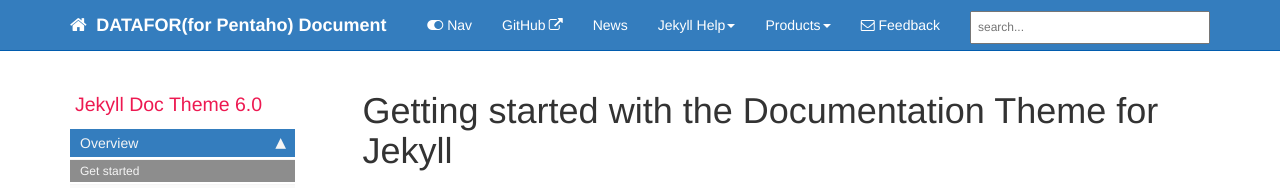
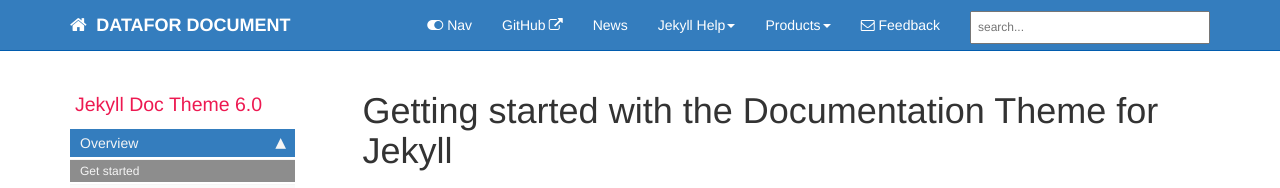
Before and after one commit to pentaho-visualizer/pentaho-visualizer.github.io, a Jekyll site: the page built from index.md, in a window 1280 px wide and 900 px high. Shown: the top 188 px of the window. Built offline with Jekyll 4.4.1, drawn with Linux system fonts in a browser that asks for light colours; nearby versions of some CDN libraries; comment, search, counter and statistics services are not loaded.

Commit message:
Update _config.yml

```diff
--- a/_config.yml
+++ b/_config.yml
@@ -3,7 +3,7 @@ repository: datafor123/datafor123.github.io
 output: web
 # this property is useful for conditional filtering of content that is separate from the PDF.
 
-topnav_title: DATAFOR(for Pentaho) Document
+topnav_title: DATAFOR DOCUMENT
 # this appears on the top navigation bar next to the home button
 
 site_title: DATAFOR
@@ -107,7 +107,7 @@ sidebars:
 - product2_sidebar
 - other
 
-description: "DATAFOR(for Pentaho) Document."
+description: "DATAFOR DOCUMENT"
 # the description is used in the feed.xml file
 
 # needed for sitemap.xml file only
```
